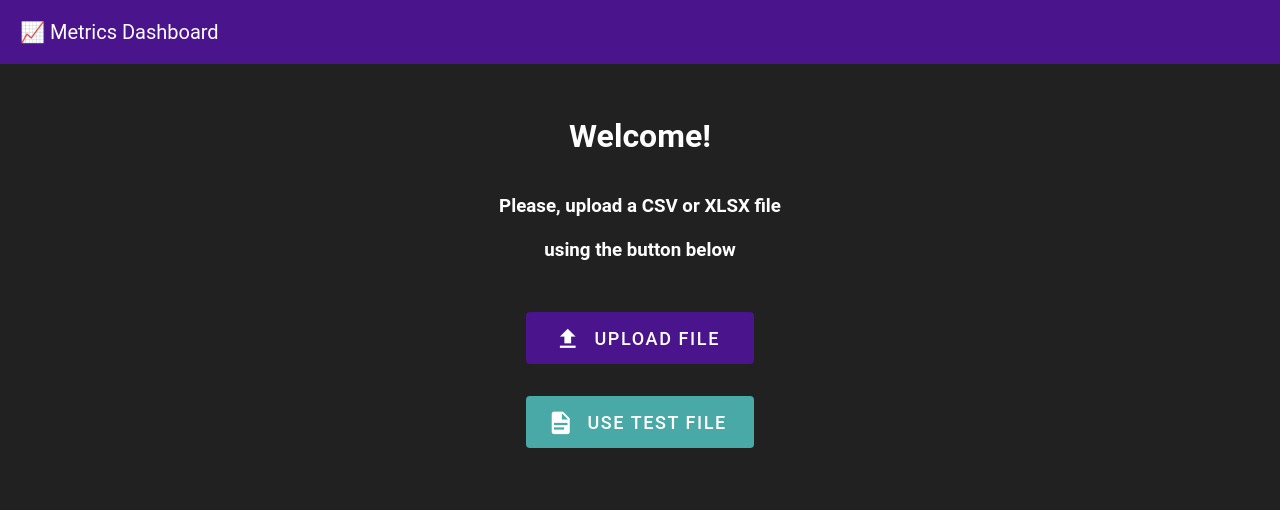
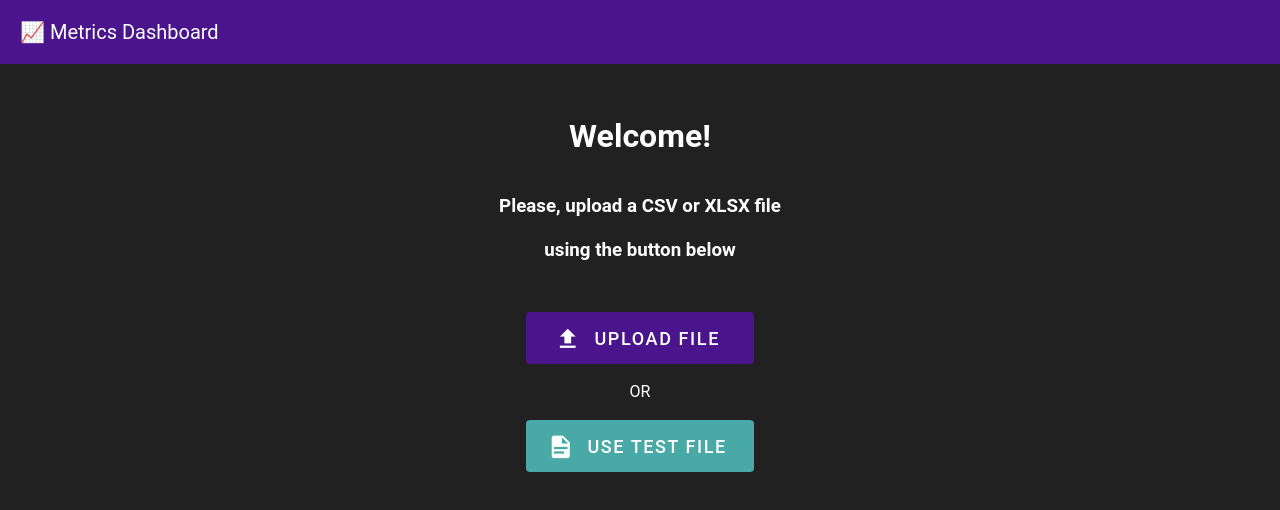
Before and after one commit to MatheusT45/metrics-dashboard, a Vue app in the folder web/: page / in a window 1280 px wide. Shown: the top 510 px of the page. Built offline with nearby package versions, Linux system fonts and the light colour scheme.

Commit message:
add or between upload buttons

```diff
--- a/web/src/components/UploadButton.vue
+++ b/web/src/components/UploadButton.vue
@@ -42,7 +42,7 @@ const handleFileImport = () => {
               <v-icon icon="mdi-upload" size="large" start />
               Upload File
             </v-btn>
-
+            <p>OR</p>
             <v-btn
               color="secondary"
               min-width="228"
```
